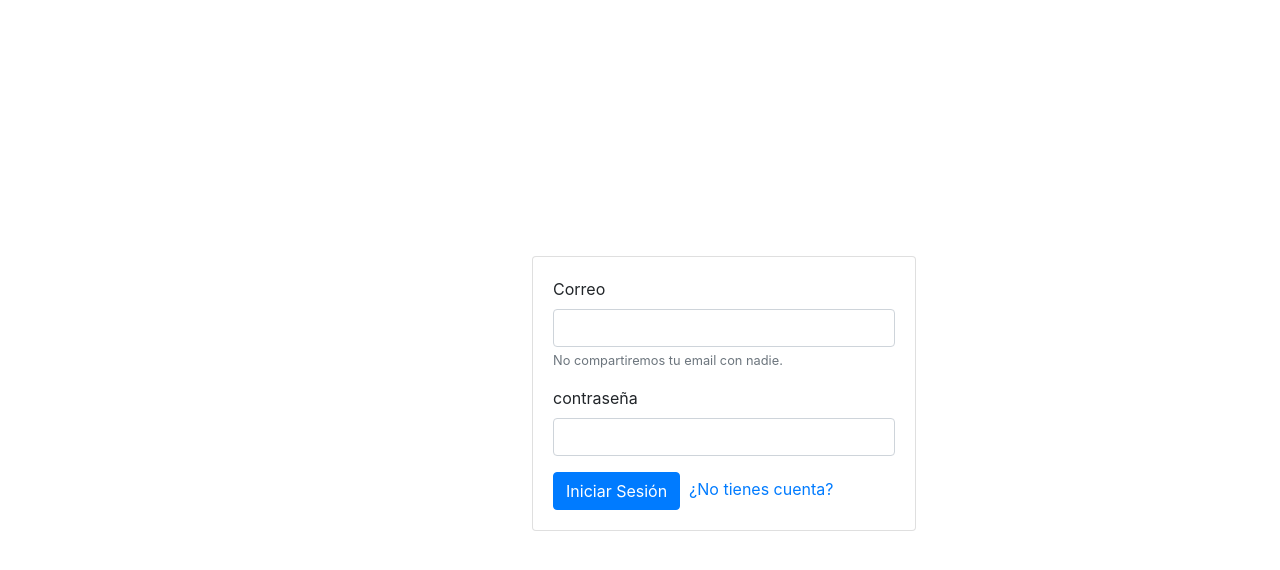
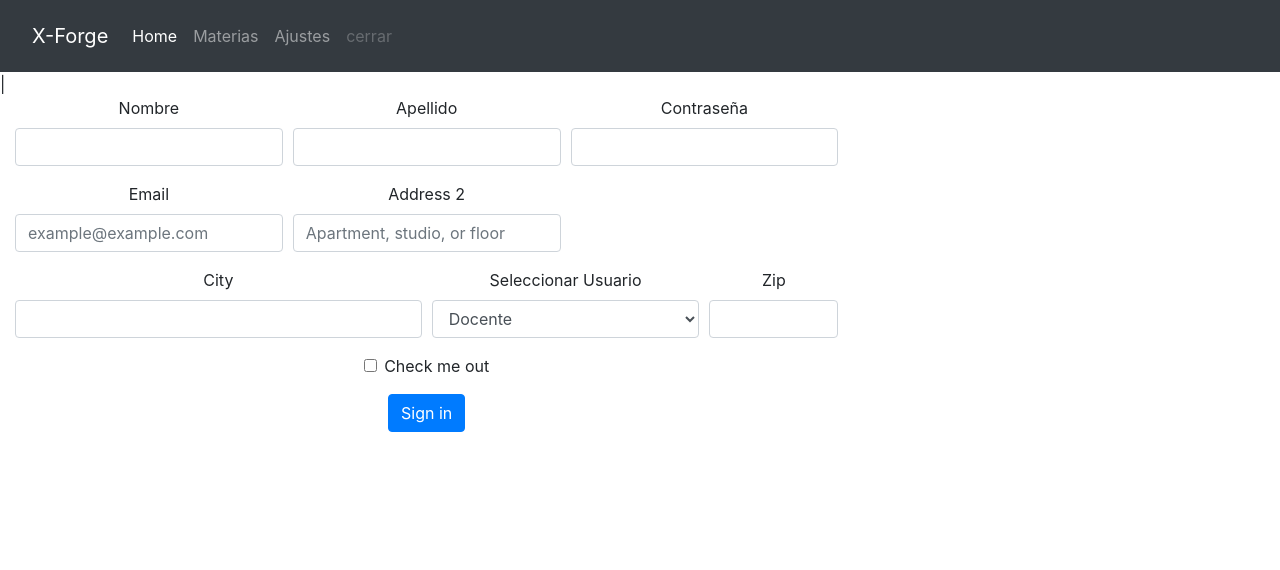
Before and after one commit to oriirivas/front-x-froge-team, an Angular app: page /ajustes in a window 1280 px wide. Before the commit this address led to /login. Shown: the top 570 px of the page. Built offline with nearby package versions, Linux system fonts and the light colour scheme.

Commit message:
creo ajustes

```diff
--- a/src/app/app.module.ts
+++ b/src/app/app.module.ts
@@ -11,6 +11,7 @@ import { AsignaturasComponent } from './componets/asignaturas/asignaturas.compon
 import { HomeComponent } from './componets/home/home.component';
 
 import { BarraComponent } from './componets/barra/barra.component';
+import { AjustesComponent } from './componets/ajustes/ajustes.component';
 
 //y todo esto tambien para la ruta
 const appRoutes: Routes = [
@@ -20,6 +21,7 @@ const appRoutes: Routes = [
   { path: 'curso', component: CursoComponent },
   { path: 'notas', component: NotasComponent },
   { path: 'table', component: TableComponent },
+  { path: 'ajustes', component: AjustesComponent },
   { path: 'register', component: RegisterComponent },
   { path: '**', redirectTo: 'login' }
 ];
@@ -35,6 +37,7 @@ const appRoutes: Routes = [
     HomeComponent,
     AsignaturasComponent,
     BarraComponent,
+    AjustesComponent,
 
 
   ],
--- /dev/null
+++ b/src/app/componets/ajustes/ajustes.component.html
@@ -0,0 +1,51 @@
+<app-barra></app-barra>
+<div class="col-8 ajustes-pane" align="center">
+    <form>
+        <div class="form-row">
+          <div class="form-group col-md-4">
+          <label for="inputNombre4">Nombre</label>
+          <input type="nombre" class="form-control" id="inputNombre4">
+        </div>
+        <div class="form-group col-md-4">
+          <label for="inputApellido4">Apellido</label>
+          <input type="apellido" class="form-control" id="inputApellido4">
+        </div>
+        <div class="form-group col-md-4">
+          <label for="inputContraseña4">Contraseña</label>
+          <input type="contraseña" class="form-control" id="inputContraseña4">
+        </div>
+        <div class="form-group col-md-4">
+          <label for="inputEmail">Email</label>
+          <input type="email" class="form-control" id="inputEmail"  placeholder="example@example.com">
+        </div>
+        <div class="form-group col-md-4">
+          <label for="inputAddress2">Address 2</label>
+          <input type="text" class="form-control" id="inputAddress2" placeholder="Apartment, studio, or floor">
+        </div>
+          <div class="form-group col-md-6">
+          <label for="inputCity">City</label>
+          <input type="text" class="form-control" id="inputCity">
+        </div>
+        <div class="form-group col-md-4">
+          <label for="inputState">Seleccionar Usuario</label>
+          <select id="inputState" class="form-control">
+          <option selected>Docente</option>
+          <option>Alumno</option>
+          </select>
+        </div>
+          <div class="form-group col-md-2">
+            <label for="inputZip">Zip</label>
+            <input type="text" class="form-control" id="inputZip">
+          </div>
+        </div>
+        <div class="form-group">
+          <div class="form-check">
+            <input class="form-check-input" type="checkbox" id="gridCheck">
+            <label class="form-check-label" for="gridCheck">
+              Check me out
+            </label>
+          </div>
+        </div>
+        <button type="submit" class="btn btn-primary">Sign in</button>
+      </form>
+</div>
--- /dev/null
+++ b/src/app/componets/ajustes/ajustes.component.ts
@@ -0,0 +1,15 @@
+import { Component, OnInit } from '@angular/core';
+
+@Component({
+  selector: 'app-ajustes',
+  templateUrl: './ajustes.component.html',
+  styleUrls: ['./ajustes.component.css']
+})
+export class AjustesComponent implements OnInit {
+
+  constructor() { }
+
+  ngOnInit() {
+  }
+
+}
--- a/src/app/componets/barra/barra.component.html
+++ b/src/app/componets/barra/barra.component.html
@@ -1,6 +1,6 @@
 <nav class="navbar navbar-dark bg-dark">
 <nav class="navbar navbar-expand-lg">
-        <a class="navbar-brand" href="#">Navbar</a>
+        <a class="navbar-brand" href="#">X-Forge</a>
         <button class="navbar-toggler" type="button" data-toggle="collapse" data-target="#navbarNavAltMarkup" aria-controls="navbarNavAltMarkup" aria-expanded="false" aria-label="Toggle navigation">
           <span class="navbar-toggler-icon"></span>
         </button>
@@ -8,9 +8,9 @@
           <div class="navbar-nav">
             <a class="nav-item nav-link active"[routerLink]="['/home']">Home <span class="sr-only">(current)</span></a>
             <a class="nav-item nav-link" [routerLink]="['/asignaturas']">Materias</a>
-            <a class="nav-item nav-link" [routerLink]="['/asignaturas']">Ajustes</a>
-            <a class="nav-item nav-link disabled" href="#" tabindex="-1" aria-disabled="true">Disabled</a>
+            <a class="nav-item nav-link" [routerLink]="['/ajustes']">Ajustes</a>
+            <a class="nav-item nav-link disabled" href="#" tabindex="-1" aria-disabled="true">cerrar</a>
           </div>
         </div>
       </nav>
-</nav>
+</nav>|
```
Also changed, not shown: src/app/componets/ajustes/ajustes.component.css (added).
